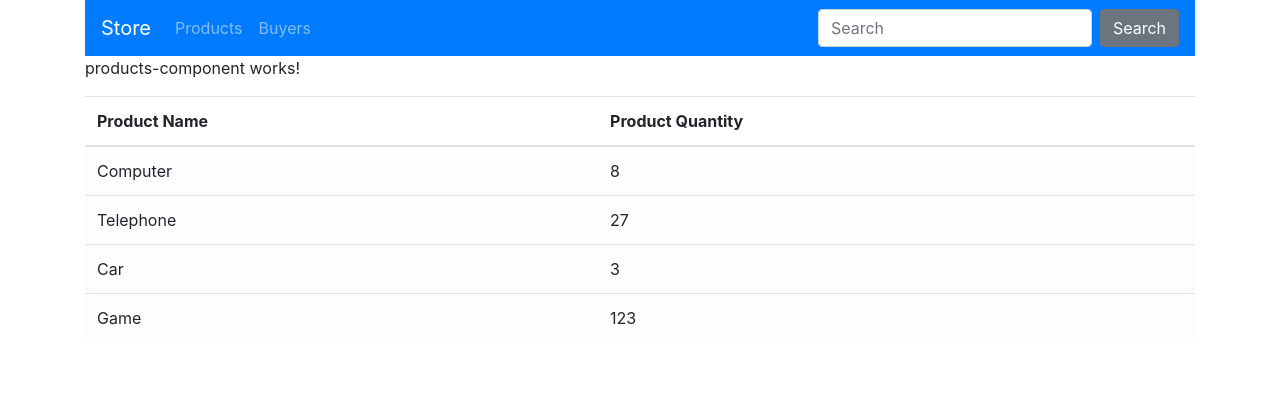
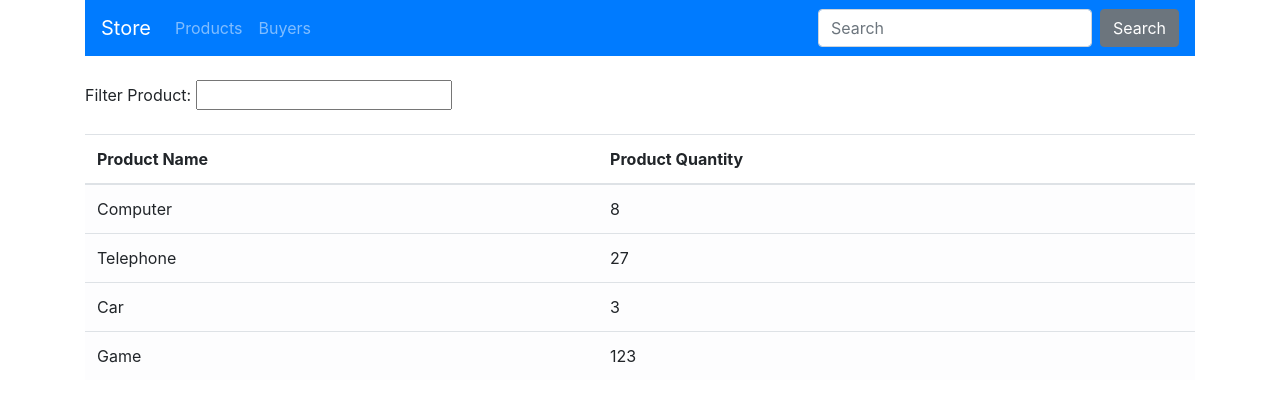
Before and after one commit to Nemanja1989/store, an Angular app: page / in a window 1280 px wide. Shown: the top 402 px of the page. Built offline with nearby package versions, Linux system fonts and the light colour scheme.

Commit message:
master pipe product filter added, taks 6

```diff
--- a/src/app/app.module.ts
+++ b/src/app/app.module.ts
@@ -12,6 +12,7 @@ import {ProductsComponentComponent} from './components/products-component/produc
 import {BuyersServiceService} from './services/buyers-service.service';
 import {BuyerDetailsComponent} from './components/buyer-details/buyer-details.component';
 import {ProductsService} from './services/products.service';
+import {ProductsFilterPipe} from './pipes/products-filter.pipe';
 
 
 const appRoutes: Routes = [
@@ -28,7 +29,8 @@ const appRoutes: Routes = [
         NavbarComponent,
         BuyersComponentComponent,
         ProductsComponentComponent,
-        BuyerDetailsComponent
+        BuyerDetailsComponent,
+        ProductsFilterPipe
     ],
     imports: [
         BrowserModule,
--- a/src/app/components/products-component/products-component.component.html
+++ b/src/app/components/products-component/products-component.component.html
@@ -1,8 +1,7 @@
-<p>
-    products-component works!
-</p>
-
-
+<br>
+Filter Product:  <input type="text" name="" [(ngModel)] = "productFilter">
+<br>
+<br>
 
 <table class="table table-hover">
     <thead>
@@ -12,7 +11,7 @@
     </tr>
     </thead>
     <tbody>
-    <tr class="table-light" *ngFor="let product of products ">
+    <tr class="table-light" *ngFor="let product of products | productsFilter:productFilter">
         <td>{{product.name}}</td>
         <td>{{product.quantity}}</td>
     </tr>
--- a/src/app/components/products-component/products-component.component.ts
+++ b/src/app/components/products-component/products-component.component.ts
@@ -1,5 +1,6 @@
 import {Component, OnInit} from '@angular/core';
 import {ProductsService} from '../../services/products.service';
+import {ProductsFilterPipe} from '../../pipes/products-filter.pipe';
 
 @Component({
     selector: 'app-products-component',
@@ -8,7 +9,8 @@ import {ProductsService} from '../../services/products.service';
 })
 export class ProductsComponentComponent implements OnInit {
 
-    private products;
+    public products;
+    productFilter = '';
 
     constructor(private _productsService: ProductsService) {
         this.products = this._productsService.getProducts();
--- /dev/null
+++ b/src/app/pipes/products-filter.pipe.ts
@@ -0,0 +1,19 @@
+import {Pipe, PipeTransform} from '@angular/core';
+
+@Pipe({
+    name: 'productsFilter'
+})
+export class ProductsFilterPipe implements PipeTransform {
+
+    transform(array: any[], productFilter?: any): any {
+
+        productFilter = productFilter.toLowerCase();
+
+        // not good solution because you can't delete after this
+        return array.filter(function (item) {
+            return item.name.toLowerCase().includes(productFilter);
+        });
+
+    }
+
+}
```
Also changed, not shown: 1 other file (tests, documents, lock files or other folders).
